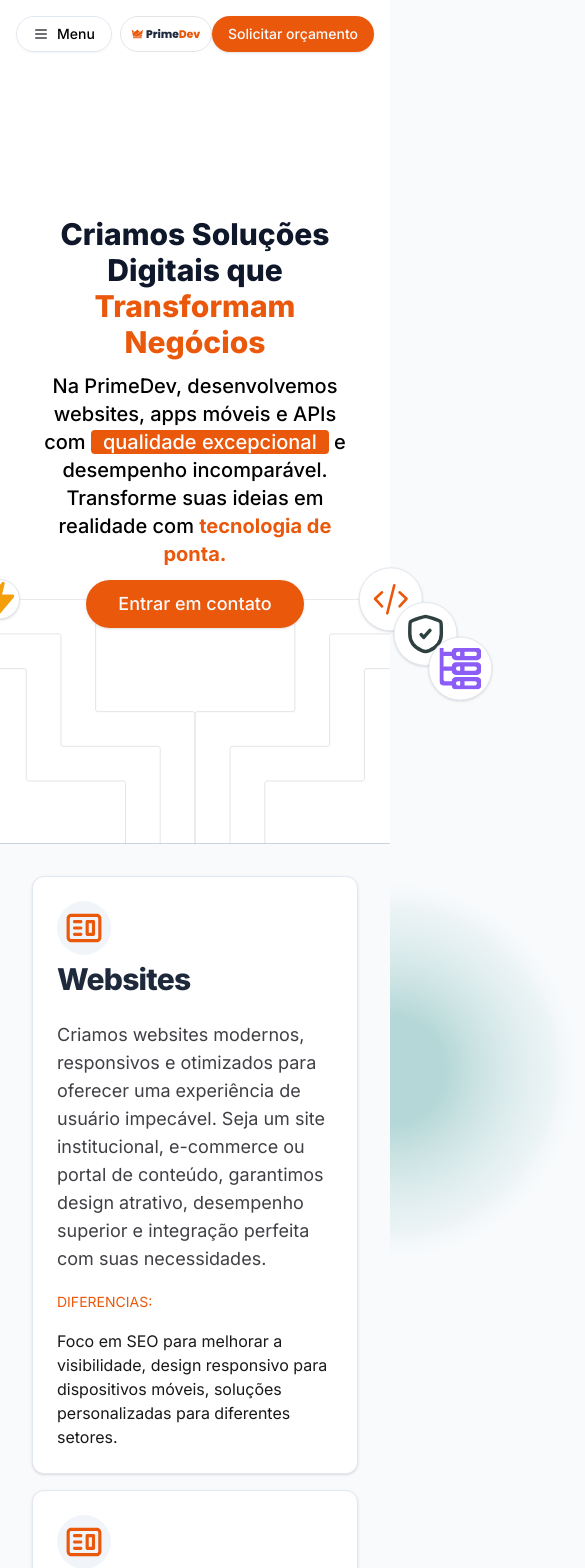
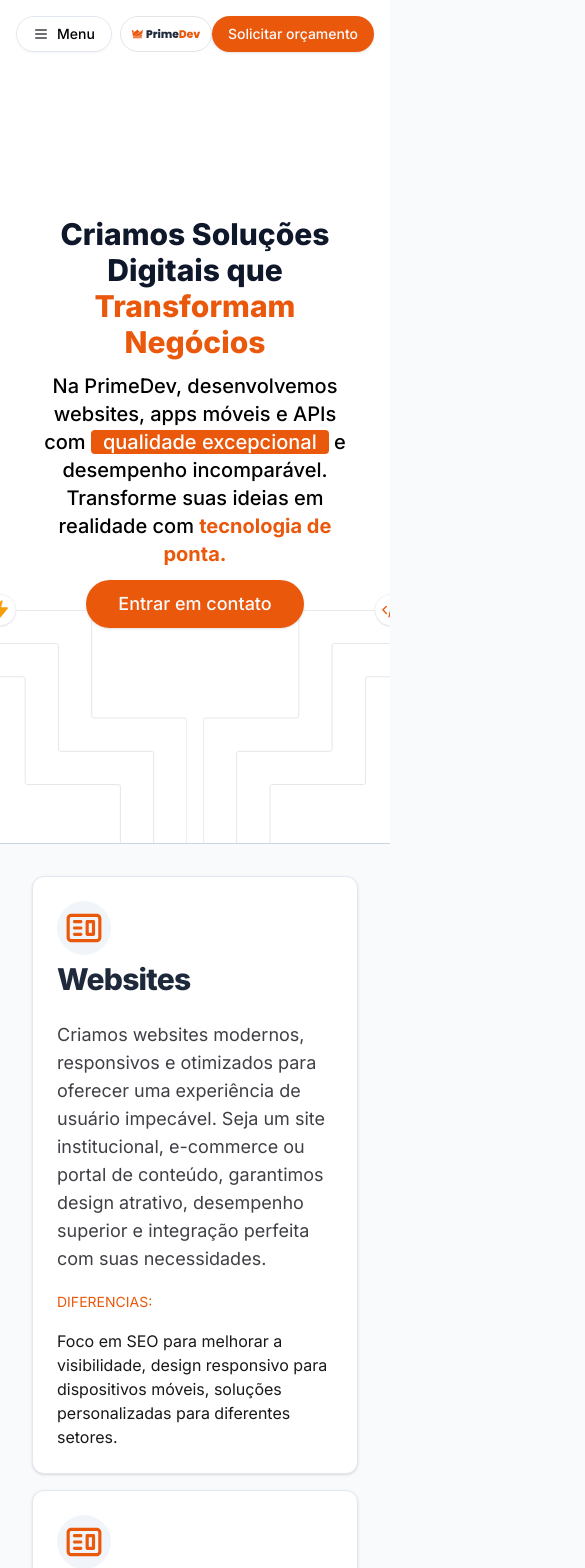
Before and after one commit to PrimeDevOrg/landing-page, a Next.js app: page / in a window 390 px wide. Shown: the top 1568 px of the page, 585 px wide, since content can reach past the window. Built offline with nearby package versions, Linux system fonts and the light colour scheme.

Commit message:
feat: change blur color & change scale animation items

```diff
--- a/components/sections/hero.tsx
+++ b/components/sections/hero.tsx
@@ -1,7 +1,7 @@
 'use client';
 import { Button } from '../ui/button';
 
-import blurGreen from '@/public/blur-green.svg';
+import blurSlate from '@/public/blur-slate.svg';
 import codeIcon from '@/public/code-icon.svg';
 import gearIcon from '@/public/gear-icon.svg';
 import lightBulbIcon from '@/public/light-bulb-icon.svg';
@@ -116,12 +116,12 @@ export function Hero() {
   return (
     <section
       id="home"
-      className="relative flex h-screen flex-col items-center justify-center border-b border-slate-300 bg-white"
+      className="relative flex h-screen flex-col items-center justify-center overflow-hidden border-b border-slate-300 bg-white"
       ref={container}
     >
-      <Image src={blurGreen} className="absolute -left-1/2 -top-1/2" alt="" />
+      <Image src={blurSlate} className="absolute -left-1/2 -top-1/2" alt="" />
       <Image
-        src={blurGreen}
+        src={blurSlate}
         className="absolute -bottom-1/2 -right-1/2"
         alt=""
       />
@@ -141,7 +141,7 @@ export function Hero() {
         <Button size="lg">Entrar em contato</Button>
       </div>
 
-      <div className="absolute inset-0 flex items-end justify-between">
+      <div className="absolute inset-0 flex items-end justify-between gap-4">
         <svg
           width="675"
           height="900"
@@ -191,22 +191,22 @@ export function Hero() {
             stroke="#A1A1AA"
           />
         </svg>
-        <div className="box-zap absolute flex h-10 w-10 items-center justify-center rounded-full border bg-white shadow md:h-16 md:w-16">
+        <div className="box-zap absolute flex h-16 w-16 scale-50 items-center justify-center rounded-full border bg-white shadow md:scale-100">
           <Image width={42} src={zapIcon} alt="" />
         </div>
-        <div className="box-gear absolute flex h-16 w-16 items-center justify-center rounded-full border bg-white shadow md:h-16 md:w-16">
+        <div className="box-gear absolute flex h-16 w-16 scale-50 items-center justify-center rounded-full border bg-white shadow md:scale-100">
           <Image width={42} src={gearIcon} alt="" />
         </div>
-        <div className="box-light absolute flex h-16 w-16 items-center justify-center rounded-full border bg-white shadow md:h-16 md:w-16">
+        <div className="box-light absolute flex h-16 w-16 scale-50 items-center justify-center rounded-full border bg-white shadow md:scale-100">
           <Image width={42} src={lightBulbIcon} alt="" />
         </div>
-        <div className="box-code absolute flex h-16 w-16 items-center justify-center rounded-full border bg-white shadow md:h-16 md:w-16">
+        <div className="box-code absolute flex h-16 w-16 scale-50 items-center justify-center rounded-full border bg-white shadow md:scale-100">
           <Image width={42} src={codeIcon} alt="" />
         </div>
-        <div className="box-security absolute flex h-16 w-16 items-center justify-center rounded-full border bg-white shadow md:h-16 md:w-16">
+        <div className="box-security absolute flex h-16 w-16 scale-50 items-center justify-center rounded-full border bg-white shadow md:scale-100">
           <Image width={42} src={shieldCheckIcon} alt="" />
         </div>
-        <div className="box-server absolute flex h-16 w-16 items-center justify-center rounded-full border bg-white shadow md:h-16 md:w-16">
+        <div className="box-server absolute flex h-16 w-16 scale-50 items-center justify-center rounded-full border bg-white shadow md:scale-100">
           <Image width={42} src={networkIcon} alt="" />
         </div>
       </div>
```
Also changed, not shown: public/blur-slate.svg.
